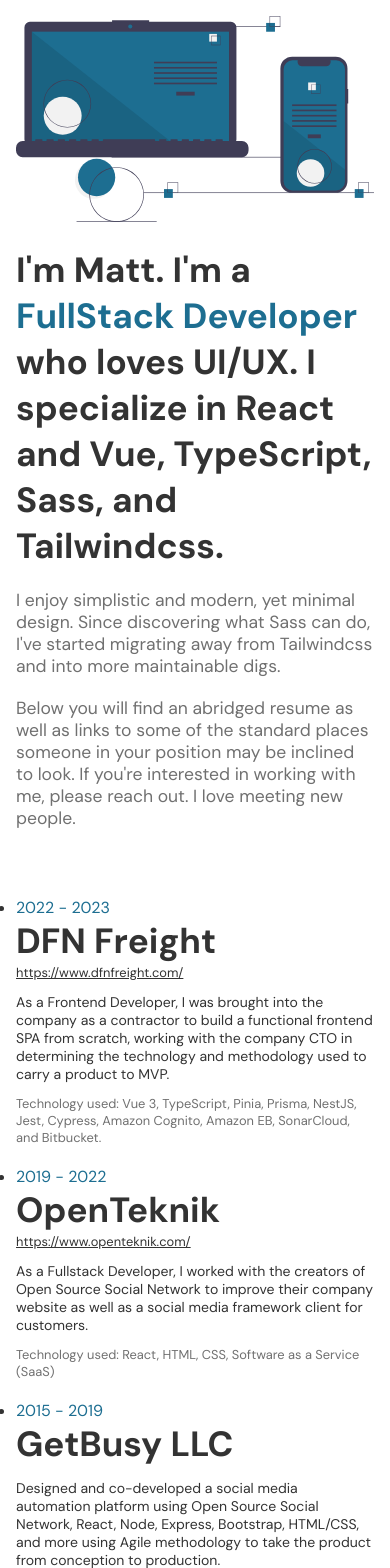
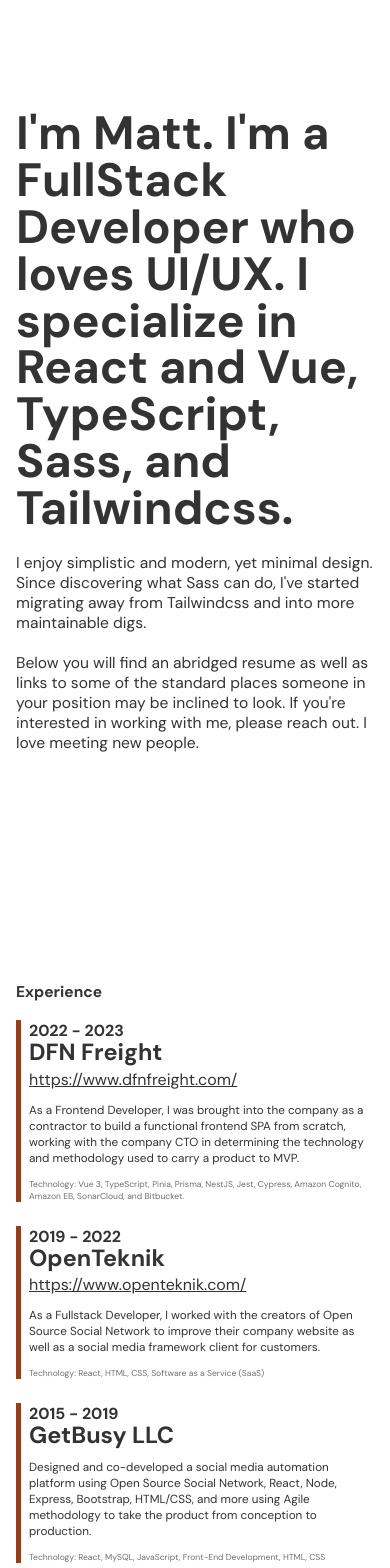
Before and after one commit to themattbook/react-portfolio-sass, a React (Vite) app: page / in a window 390 px wide. Shown: the top 1568 px of the page. Built offline with nearby package versions, Linux system fonts and the light colour scheme.

Commit message:
Sass updates, new resume component updates

```diff
--- a/src/App.tsx
+++ b/src/App.tsx
@@ -2,10 +2,10 @@
 import Resume from "./components/Resume";
 function App() {
     return (
-        <>
+        <div className="flex flex-col">
             <Main />
             <Resume />
-        </>
+        </div>
     );
 }
 
--- /dev/null
+++ b/src/assets/scss/_resume.scss
@@ -0,0 +1,5 @@
+.list-item {
+    border-left: 5px solid $accent-light;
+    list-style: none;
+    padding-left: 8px;
+}
--- a/src/assets/scss/_spacing.scss
+++ b/src/assets/scss/_spacing.scss
@@ -46,6 +46,9 @@
 .mb-5 {
     margin-bottom: 1.25rem;
 }
+.mb-6 {
+    margin-bottom: 1.5rem;
+}
 .mr-auto {
     margin-right: auto;
 }
@@ -67,15 +70,21 @@
     height: 100%;
 }
 .min-h-screen {
-    min-width: 100vh;
+    min-height: 100vh;
 }
 
 // Width
+.w-screen {
+    width: 100vw;
+}
 .w-half {
     width: 50%;
 }
 .w-full {
     width: 100%;
+}
+.w-75 {
+    width: 75%;
 }
 
 // Responsive version of w-half
@@ -109,38 +118,34 @@
 }
 
 // Media queries for smaller screens
-@media only screen and (max-width: 1366px) {
-    .responsive-half {
-        width: 100%;
-    }
-    .left-half {
-        &.centered {
-            align-items: center;
-            justify-content: center;
-        }
-    }
-}
-
 @media only screen and (max-width: 768px) {
     .responsive-half {
         width: 100%;
     }
-    .left-half {
-        &.centered {
-            align-items: center;
-            justify-content: center;
-        }
+    .w-half {
+        width: 100%;
     }
+    .w-75 {
+        width: 100%;
+    }
+    // .is-center {
+    //     align-items: start;
+    //     justify-content: start;
+    // }
 }
 
 @media only screen and (max-width: 576px) {
     .responsive-half {
         width: 100%;
     }
-    .left-half {
-        &.centered {
-            align-items: center;
-            justify-content: center;
-        }
+    .w-half {
+        width: 100%;
     }
+    .w-75 {
+        width: 100%;
+    }
+    // .is-center {
+    //     align-items: start;
+    //     justify-content: start;
+    // }
 }
--- a/src/assets/scss/_typography.scss
+++ b/src/assets/scss/_typography.scss
@@ -12,11 +12,11 @@
     }
 
     @media screen and (max-width: 768px) {
-        font-size: calc(#{$size} * 3);
+        font-size: calc(#{$size} * 2);
     }
 
     @media screen and (max-width: 576px) {
-        font-size: calc(#{$size} * 3);
+        font-size: calc(#{$size} * 2);
     }
 }
 
@@ -24,9 +24,11 @@
 h2,
 h3,
 h4,
-h5 {
+h5,
+h6 {
     @include noPadding();
     font-weight: 700;
+    line-height: 1;
 }
 
 h1 {
@@ -47,6 +49,9 @@
 
 h5 {
     @include fontSize($h5-size);
+}
+h6 {
+    @include fontSize($h6-size);
 }
 
 p {
@@ -97,6 +102,10 @@
     color: $text-accent;
 }
 
+.compliment {
+    color: $text-compliment;
+}
+
 .font-bold {
     font-weight: 700;
 }
--- a/src/assets/scss/_variables.scss
+++ b/src/assets/scss/_variables.scss
@@ -4,11 +4,13 @@
 // $white: hsl(40, 32%, 91%);
 $secondary: hsl(0, 0%, 44%);
 $accent: hsl(198, 67%, 34%);
+$accent-light: hsl(18, 67%, 34%);
 
 // Text color values
 $text-primary: $black;
 $text-secondary: $secondary;
 $text-accent: $accent;
+$text-compliment: $accent-light;
 
 // Heading sizes
 $h1-size: 20vw;
@@ -16,6 +18,7 @@
 $h3-size: 10vw;
 $h4-size: 6vw;
 $h5-size: 3vw;
+$h6-size: 2vw;
 
 // Font sizes
 $text-xs: 0.5vw;
--- a/src/assets/scss/main.css
+++ b/src/assets/scss/main.css
@@ -3,10 +3,12 @@
 h2,
 h3,
 h4,
-h5 {
+h5,
+h6 {
   margin-top: 0;
   margin-bottom: 0;
   font-weight: 700;
+  line-height: 1;
 }
 
 h1 {
@@ -19,12 +21,12 @@
 }
 @media screen and (max-width: 768px) {
   h1 {
-    font-size: calc(20vw * 3);
+    font-size: calc(20vw * 2);
   }
 }
 @media screen and (max-width: 576px) {
   h1 {
-    font-size: calc(20vw * 3);
+    font-size: calc(20vw * 2);
   }
 }
 
@@ -38,12 +40,12 @@
 }
 @media screen and (max-width: 768px) {
   h2 {
-    font-size: calc(14vw * 3);
+    font-size: calc(14vw * 2);
   }
 }
 @media screen and (max-width: 576px) {
   h2 {
-    font-size: calc(14vw * 3);
+    font-size: calc(14vw * 2);
   }
 }
 
@@ -57,12 +59,12 @@
 }
 @media screen and (max-width: 768px) {
   h3 {
-    font-size: calc(10vw * 3);
+    font-size: calc(10vw * 2);
   }
 }
 @media screen and (max-width: 576px) {
   h3 {
-    font-size: calc(10vw * 3);
+    font-size: calc(10vw * 2);
   }
 }
 
@@ -76,12 +78,12 @@
 }
 @media screen and (max-width: 768px) {
   h4 {
-    font-size: calc(6vw * 3);
+    font-size: calc(6vw * 2);
   }
 }
 @media screen and (max-width: 576px) {
   h4 {
-    font-size: calc(6vw * 3);
+    font-size: calc(6vw * 2);
   }
 }
 
@@ -95,12 +97,31 @@
 }
 @media screen and (max-width: 768px) {
   h5 {
-    font-size: calc(3vw * 3);
+    font-size: calc(3vw * 2);
   }
 }
 @media screen and (max-width: 576px) {
   h5 {
-    font-size: calc(3vw * 3);
+    font-size: calc(3vw * 2);
+  }
+}
+
+h6 {
+  font-size: 2vw;
+}
+@media screen and (max-width: 1366px) {
+  h6 {
+    font-size: calc(2vw * 2);
+  }
+}
+@media screen and (max-width: 768px) {
+  h6 {
+    font-size: calc(2vw * 2);
+  }
+}
+@media screen and (max-width: 576px) {
+  h6 {
+    font-size: calc(2vw * 2);
   }
 }
 
@@ -119,12 +140,12 @@
 }
 @media screen and (max-width: 768px) {
   .text-base {
-    font-size: calc(1vw * 3);
+    font-size: calc(1vw * 2);
   }
 }
 @media screen and (max-width: 576px) {
   .text-base {
-    font-size: calc(1vw * 3);
+    font-size: calc(1vw * 2);
   }
 }
 
@@ -138,12 +159,12 @@
 }
 @media screen and (max-width: 768px) {
   .text-xs {
-    font-size: calc(0.5vw * 3);
+    font-size: calc(0.5vw * 2);
   }
 }
 @media screen and (max-width: 576px) {
   .text-xs {
-    font-size: calc(0.5vw * 3);
+    font-size: calc(0.5vw * 2);
   }
 }
 
@@ -157,12 +178,12 @@
 }
 @media screen and (max-width: 768px) {
   .text-sm {
-    font-size: calc(0.8vw * 3);
+    font-size: calc(0.8vw * 2);
   }
 }
 @media screen and (max-width: 576px) {
   .text-sm {
-    font-size: calc(0.8vw * 3);
+    font-size: calc(0.8vw * 2);
   }
 }
 
@@ -176,12 +197,12 @@
 }
 @media screen and (max-width: 768px) {
   .text-md {
-    font-size: calc(1.1vw * 3);
+    font-size: calc(1.1vw * 2);
   }
 }
 @media screen and (max-width: 576px) {
   .text-md {
-    font-size: calc(1.1vw * 3);
+    font-size: calc(1.1vw * 2);
   }
 }
 
@@ -195,12 +216,12 @@
 }
 @media screen and (max-width: 768px) {
   .text-lg {
-    font-size: calc(1.2vw * 3);
+    font-size: calc(1.2vw * 2);
   }
 }
 @media screen and (max-width: 576px) {
   .text-lg {
-    font-size: calc(1.2vw * 3);
+    font-size: calc(1.2vw * 2);
   }
 }
 
@@ -214,12 +235,12 @@
 }
 @media screen and (max-width: 768px) {
   .text-xl {
-    font-size: calc(1.5vw * 3);
+    font-size: calc(1.5vw * 2);
   }
 }
 @media screen and (max-width: 576px) {
   .text-xl {
-    font-size: calc(1.5vw * 3);
+    font-size: calc(1.5vw * 2);
   }
 }
 
@@ -233,12 +254,12 @@
 }
 @media screen and (max-width: 768px) {
   .text-2xl {
-    font-size: calc(2vw * 3);
+    font-size: calc(2vw * 2);
   }
 }
 @media screen and (max-width: 576px) {
   .text-2xl {
-    font-size: calc(2vw * 3);
+    font-size: calc(2vw * 2);
   }
 }
 
@@ -252,12 +273,12 @@
 }
 @media screen and (max-width: 768px) {
   .text-3xl {
-    font-size: calc(3vw * 3);
+    font-size: calc(3vw * 2);
   }
 }
 @media screen and (max-width: 576px) {
   .text-3xl {
-    font-size: calc(3vw * 3);
+    font-size: calc(3vw * 2);
   }
 }
 
@@ -271,12 +292,12 @@
 }
 @media screen and (max-width: 768px) {
   .text-4xl {
-    font-size: calc(4vw * 3);
+    font-size: calc(4vw * 2);
   }
 }
 @media screen and (max-width: 576px) {
   .text-4xl {
-    font-size: calc(4vw * 3);
+    font-size: calc(4vw * 2);
   }
 }
 
@@ -286,6 +307,10 @@
 
 .accent {
   color: hsl(198, 67%, 34%);
+}
+
+.compliment {
+  color: hsl(18, 67%, 34%);
 }
 
 .font-bold {
@@ -364,6 +389,10 @@
   margin-bottom: 1.25rem;
 }
 
+.mb-6 {
+  margin-bottom: 1.5rem;
+}
+
 .mr-auto {
   margin-right: auto;
 }
@@ -389,7 +418,11 @@
 }
 
 .min-h-screen {
-  min-width: 100vh;
+  min-height: 100vh;
+}
+
+.w-screen {
+  width: 100vw;
 }
 
 .w-half {
@@ -398,6 +431,10 @@
 
 .w-full {
   width: 100%;
+}
+
+.w-75 {
+  width: 75%;
 }
 
 .responsive-half {
@@ -429,33 +466,34 @@
   justify-content: center;
 }
 
-@media only screen and (max-width: 1366px) {
-  .responsive-half {
-    width: 100%;
-  }
-  .left-half.centered {
-    align-items: center;
-    justify-content: center;
-  }
-}
 @media only screen and (max-width: 768px) {
   .responsive-half {
     width: 100%;
   }
-  .left-half.centered {
-    align-items: center;
-    justify-content: center;
+  .w-half {
+    width: 100%;
+  }
+  .w-75 {
+    width: 100%;
   }
 }
 @media only screen and (max-width: 576px) {
   .responsive-half {
     width: 100%;
   }
-  .left-half.centered {
-    align-items: center;
-    justify-content: center;
+  .w-half {
+    width: 100%;
+  }
+  .w-75 {
+    width: 100%;
   }
 }
+.list-item {
+  border-left: 5px solid hsl(18, 67%, 34%);
+  list-style: none;
+  padding-left: 8px;
+}
+
 * {
   color: hsl(0, 0%, 20%);
   background-color: hsl(0, 0%, 100%);
@@ -468,7 +506,6 @@
 main {
   display: flex;
   flex-direction: row;
-  position: relative;
 }
 
 .button {
@@ -488,30 +525,18 @@
 
 .hero-img {
   width: 50%;
-  position: absolute;
-  bottom: 0;
 }
 
 .rounded-full {
   border-radius: 9999px;
 }
 
-@media only screen and (max-width: 1366px) {
-  main {
-    flex-direction: column;
-  }
-  .hero-img {
-    width: 100%;
-    position: static;
-    transform: none;
-  }
-}
 @media only screen and (max-width: 768px) {
   main {
     flex-direction: column;
   }
   .hero-img {
-    width: 100%;
+    width: 20%;
     position: static;
     transform: none;
   }
@@ -521,7 +546,7 @@
     flex-direction: column;
   }
   .hero-img {
-    width: 100%;
+    width: 20%;
     position: static;
     transform: none;
   }
--- a/src/assets/scss/main.scss
+++ b/src/assets/scss/main.scss
@@ -3,7 +3,7 @@
 @import "typography";
 @import "spacing";
 @import "mixins";
-@import "timeline";
+@import "resume";
 
 * {
     color: $text-primary;
@@ -17,7 +17,6 @@
 main {
     display: flex;
     flex-direction: row;
-    position: relative;
 }
 
 .button {
@@ -30,8 +29,6 @@
 
 .hero-img {
     width: 50%;
-    position: absolute;
-    bottom: 0;
 }
 
 .rounded-full {
@@ -39,23 +36,12 @@
 }
 
 // Media queries for smaller screens
-@media only screen and (max-width: 1366px) {
-    main {
-        flex-direction: column;
-    }
-    .hero-img {
-        width: 100%;
-        position: static;
-        transform: none;
-    }
-}
-
 @media only screen and (max-width: 768px) {
     main {
         flex-direction: column;
     }
     .hero-img {
-        width: 100%;
+        width: 20%;
         position: static;
         transform: none;
     }
@@ -66,7 +52,7 @@
         flex-direction: column;
     }
     .hero-img {
-        width: 100%;
+        width: 20%;
         position: static;
         transform: none;
     }
--- a/src/components/Main.tsx
+++ b/src/components/Main.tsx
@@ -1,26 +1,18 @@
 function Main() {
     return (
-        <main className="h-screen p-4">
-            <div className="responsive-half left-half h-full centered relative">
-                <img
-                    src="../public/developer.svg"
-                    className="hero-img"
-                    alt="developer"
-                />
-            </div>
-            <div className="responsive-half right-half h-full ml-auto">
-                <h5 className="mt-5">
-                    I&apos;m Matt. I&apos;m a{" "}
-                    <span className="accent">FullStack Developer</span> who
-                    loves UI/UX. I specialize in React and Vue, TypeScript,
-                    Sass, and Tailwindcss.
-                </h5>
-                <p className="text-xl secondary pt-5">
+        <main className="flex min-h-screen p-4 is-center">
+            <div className="ml-auto w-75 right-half h-full">
+                <h4 className="mt-5">
+                    I&apos;m Matt. I&apos;m a FullStack Developer who loves
+                    UI/UX. I specialize in React and Vue, TypeScript, Sass, and
+                    Tailwindcss.
+                </h4>
+                <p className="text-2xl pt-5">
                     I enjoy simplistic and modern, yet minimal design. Since
                     discovering what Sass can do, I&apos;ve started migrating
                     away from Tailwindcss and into more maintainable digs.
                 </p>
-                <p className="text-xl secondary pt-5">
+                <p className="text-2xl pt-5">
                     Below you will find an abridged resume as well as links to
                     some of the standard places someone in your position may be
                     inclined to look. If you&apos;re interested in working with
--- a/src/components/Resume.tsx
+++ b/src/components/Resume.tsx
@@ -2,22 +2,23 @@
 
 function Resume() {
     return (
-        <section className="flex is-center h-screen p-4">
-            <div className="responsive-half">
-                <ul>
+        <section className="flex min-h-screen is-center mt-5 p-4">
+            <div className="h-full w-75">
+                <h6>Experience</h6>
+                <ul className="flex flex-col mt-5">
                     {history.map((job, index) => {
                         return (
-                            <li key={index} className="mb-5">
-                                <p className="accent">{job.year}</p>
+                            <li key={index} className="mb-6 list-item">
+                                <p className="font-bold">{job.year}</p>
                                 <h5>{job.company}</h5>
-                                <p className="text-md">
+                                <p className="mt-1">
                                     <a href={job.url} target="_blank">
                                         {job.url}
                                     </a>
                                 </p>
-                                <p className="text-lg mt-3">{job.desc}</p>
+                                <p className="text-xl mt-3">{job.desc}</p>
                                 <p className="text-md secondary mt-3">
-                                    Technology used: {job.technology}
+                                    Technology: {job.technology}
                                 </p>
                             </li>
                         );
```
Also changed, not shown: public/me.webp (added), src/assets/scss/_timeline.scss (deleted), 1 other file (tests, documents, lock files or other folders).
